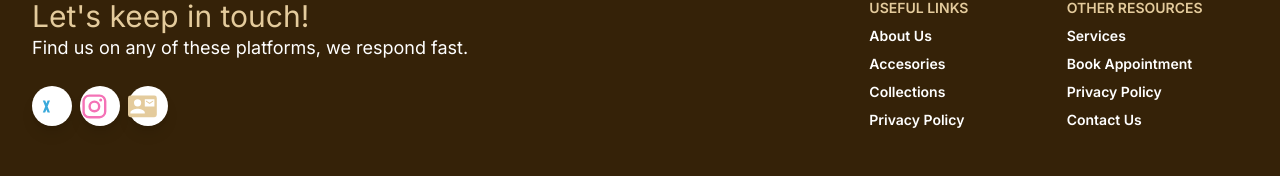
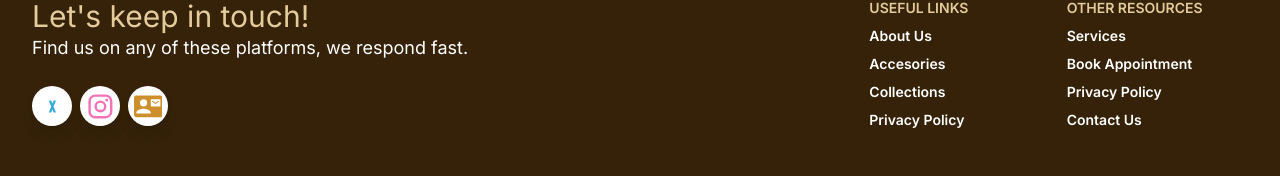
Before and after one commit to oduyemi/srluxuries, a Next.js app in the folder client/: page / in a window 1280 px wide. Shown: the part 2585-2761 px from the top of the page. Built offline with nearby package versions, Linux system fonts and the light colour scheme; no server answers.

Commit message:
icon-edit-3

```diff
--- a/client/src/components/navigation/Footer.tsx
+++ b/client/src/components/navigation/Footer.tsx
@@ -20,18 +20,18 @@
                 <Box className="mt-6 lg:mb-0 mb-6">
                     <Link href="https://www.twitter.com/srluxuries">
                         <button className="bg-white text-bluey shadow-lg font-normal h-10 w-10 items-center justify-center align-center rounded-full outline-none focus:outline-none mr-2">
-                            <Icon path={mdiAlphaX} size={1.2} />
+                            <Icon className="mx-auto" path={mdiAlphaX} size={1.2} />
                     </button>
                     </Link>
 
                     <Link href="https://www.instagram.com/sr_luxuries/">
                         <button className="bg-white text-pink-400 shadow-lg font-normal h-10 w-10 items-center justify-center align-center rounded-full outline-none focus:outline-none mr-2">
-                        <Icon path={mdiInstagram} size={1.2} />
+                        <Icon className="mx-auto" path={mdiInstagram} size={1.2} />
                         </button>
                     </Link>
 
-                    <button className="bg-white text-butter shadow-lg font-normal h-10 w-10 items-center justify-center align-center rounded-full outline-none focus:outline-none mr-2" type="button">
-                        <Icon path={mdiCardAccountMail} size={1.2} />
+                    <button className="bg-white text-goldie shadow-lg font-normal h-10 w-10 items-center justify-center align-center rounded-full outline-none focus:outline-none mr-2" type="button">
+                        <Icon className="mx-auto" path={mdiCardAccountMail} size={1.2} />
                     </button>
                 </Box>
             </Box>
```
